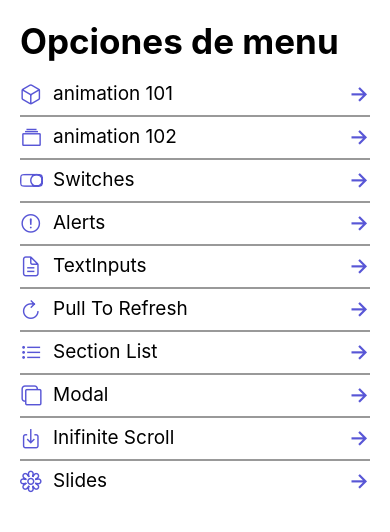
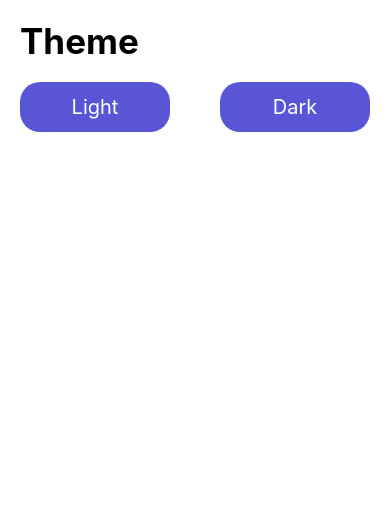
Before and after one commit to TomasAybar/components-RN, a React Native app: screen /ChangeThemeScreen in a window 390 px wide. Shown: the top 532 px of the page. Built offline with nearby package versions, Linux system fonts and the light colour scheme.

Commit message:
useContext para setear temas en la app

```diff
--- a/App.tsx
+++ b/App.tsx
@@ -1,15 +1,39 @@
 import "react-native-gesture-handler";
 import React from "react";
-import { Text, View } from "react-native";
-import { NavigationContainer } from "@react-navigation/native";
+import { NavigationContainer, DefaultTheme, DarkTheme, Theme } from "@react-navigation/native";
 import { Navigation } from "./src/navigation/Navigation";
+import { ThemeProvider } from "./src/context/theme/ThemeContext";
+
+// const customTheme: Theme = {
+//   dark: true,
+//   colors: {
+//     ...DefaultTheme.colors,
+//     // primary: string,
+//     // background: 'black',
+//     // card: string,
+//     // text: string,
+//     // border: string,
+//     // notification: string,
+//   }
+
+// }
 
 const App = () => {
   return (
-    <NavigationContainer>
+    <AppState>
       <Navigation />
-    </NavigationContainer>
+    </AppState>
   );
 };
 
+const AppState = ({ children }: any) => {
+  return (
+    <ThemeProvider>
+      {
+        children
+      }
+    </ThemeProvider>
+  )
+}
+
 export default App;
--- a/src/components/FlatListMenuItem.tsx
+++ b/src/components/FlatListMenuItem.tsx
@@ -1,16 +1,20 @@
-import React from 'react'
+import React, { useContext } from 'react'
 import { Text, View, StyleSheet } from 'react-native'
 import { MenuItem } from '../interfaces/appInterfaces'
 import { Ionicons } from '@expo/vector-icons'
 import { TouchableOpacity } from 'react-native-gesture-handler'
-import { useNavigation } from '@react-navigation/native'
+import { useNavigation, useTheme } from '@react-navigation/native'
+import { ThemeContext } from '../context/theme/ThemeContext'
 
 interface Props {
 	menuItem: MenuItem
 }
 
 export const FlatListMenuItem = ({ menuItem }: Props) => {
-	const navigation = useNavigation()
+	const navigation = useNavigation();
+
+	// const { colors } = useTheme(); // accedo a los colores del theme de reactnavigation
+	const { theme: { colors } } = useContext(ThemeContext)
 
 	return (
 		<TouchableOpacity
@@ -18,7 +22,7 @@ export const FlatListMenuItem = ({ menuItem }: Props) => {
 			onPress={() => navigation.navigate(menuItem.component as never)}
 		>
 			<View style={styles.container}>
-				<Ionicons name={menuItem.icon} size={23} color='#5856D6' />
+				<Ionicons name={menuItem.icon as never} size={23} color={colors.primary} />
 
 				<Text style={styles.itemText}>{menuItem.name}</Text>
 				<View
@@ -26,7 +30,7 @@ export const FlatListMenuItem = ({ menuItem }: Props) => {
 						flex: 1,
 					}}
 				/>
-				<Ionicons name='arrow-forward-outline' size={23} color='#5856D6' />
+				<Ionicons name='chevron-forward-outline' size={23} color={colors.primary} />
 			</View>
 		</TouchableOpacity>
 	)
--- a/src/components/HeaderTitle.tsx
+++ b/src/components/HeaderTitle.tsx
@@ -1,7 +1,8 @@
-import React from 'react';
+import React, { useContext } from 'react';
 import { Text, View } from 'react-native';
 import { styles } from '../theme/appTheme';
 import { useSafeAreaInsets } from 'react-native-safe-area-context';
+import { ThemeContext } from '../context/theme/ThemeContext';
 
 interface Props {
     title: string
@@ -9,11 +10,14 @@ interface Props {
 
 export const HeaderTitle = ({ title }: Props) => {
 
+    const { theme: { colors } } = useContext(ThemeContext);
+
+
     const { top } = useSafeAreaInsets()
 
     return (
         <View style={{ marginTop: top + 20, marginBottom: 20 }}>
-            <Text style={styles.title}>{title}</Text>
+            <Text style={{ ...styles.title, color: colors.text }}>{title}</Text>
         </View>
     )
 }
--- /dev/null
+++ b/src/context/theme/ThemeContext.tsx
@@ -0,0 +1,41 @@
+import React, { createContext, useReducer } from 'react';
+import { ThemeState, lightTheme, themeReducer } from './ThemeReducer';
+
+interface ThemeContextProps {
+
+    theme: ThemeState,
+    setDarkTheme: () => void
+    setLightTheme: () => void
+
+}
+
+
+export const ThemeContext = createContext({} as ThemeContextProps);
+
+
+export const ThemeProvider = ({ children }: any) => {
+
+    const [theme, dispatch] = useReducer(themeReducer, lightTheme); // TODO: leer el tema global
+
+    // const theme = {};
+
+    const setDarkTheme = () => {
+        dispatch({ type: 'set_dark_theme' })
+        console.log('setDarkTheme')
+    }
+    const setLightTheme = () => {
+        dispatch({ type: 'set_light_theme' })
+        console.log('setLightTheme')
+
+    }
+
+    return (
+        <ThemeContext.Provider value={{
+            theme,
+            setDarkTheme,
+            setLightTheme
+        }}>
+            {children}
+        </ThemeContext.Provider>
+    )
+}
--- /dev/null
+++ b/src/context/theme/ThemeReducer.tsx
@@ -0,0 +1,57 @@
+import { Theme } from "@react-navigation/native"
+
+type ThemeAction =
+    | { type: 'set_light_theme' }
+    | { type: 'set_dark_theme' }
+
+export interface ThemeState extends Theme { // necesito las propiedades del theme que proporciona react navigation, adicionando props
+    currentTheme: 'light' | 'dark';
+    dividerColor: string;
+
+}
+
+export const lightTheme: ThemeState = {
+    currentTheme: 'light',
+    dark: false, // para el stack navigator
+    colors: {
+        primary: '#5856d6',
+        background: '#fff',
+        card: '#fff',
+        text: '#000',
+        border: '#000',
+        notification: 'teal',
+    },
+    dividerColor: 'rgba(0,0,0,0.7)'
+}
+export const darkTheme: ThemeState = {
+    currentTheme: 'dark',
+    dark: true,
+    colors: {
+        primary: '#5856d6',
+        background: '#000',
+        card: 'green',
+        text: '#fff',
+        border: 'orange',
+        notification: 'teal',
+    },
+    dividerColor: 'rgba(0,0,0,0.7)'
+}
+
+export const themeReducer = (state: ThemeState, action: ThemeAction): ThemeState => {
+
+    switch (action.type) {
+        case 'set_light_theme':
+
+            return { ...lightTheme }
+
+        case 'set_dark_theme':
+
+            return { ...darkTheme }
+
+        default:
+            return state;
+    }
+
+
+
+}
--- a/src/data/menuItems.tsx
+++ b/src/data/menuItems.tsx
@@ -51,4 +51,9 @@ export const menuItems: MenuItem[] = [
         icon: 'flower-outline',
         component: 'SlidesScreen',
     },
+    {
+        name: 'Themes',
+        icon: 'flask-outline',
+        component: 'ChangeThemeScreen',
+    },
 ]
--- a/src/navigation/Navigation.tsx
+++ b/src/navigation/Navigation.tsx
@@ -1,3 +1,4 @@
+import { useContext } from 'react'
 import { createStackNavigator } from '@react-navigation/stack'
 import { HomeScreen } from '../screens/HomeScreen'
 import { Animation101Screen } from '../screens/Animation101Screen'
@@ -10,16 +11,26 @@ import { CustomSectionListScreen } from '../screens/CustomSectionListScreen'
 import { ModalScreen } from '../screens/ModalScreen'
 import { InfiniteScrollScreen } from '../screens/InfinityScrollScreen'
 import { SlidesScreen } from '../screens/SlidesScreen'
+import { ChangeThemeScreen } from '../screens/ChangeThemeScreen'
+import { NavigationContainer } from '@react-navigation/native'
+import { ThemeContext } from '../context/theme/ThemeContext'
 
 const Stack = createStackNavigator()
 
 export const Navigation = () => {
+
+	const { theme } = useContext(ThemeContext)
+
 	return (
+		<NavigationContainer
+			theme={theme}
+		>
+
 			<Stack.Navigator
 				screenOptions={{
 					headerShown: false,
 					cardStyle: {
-					backgroundColor: '#fff'
+						// backgroundColor: '#fff'
 					}
 				}}
 			>
@@ -34,6 +45,8 @@ export const Navigation = () => {
 				<Stack.Screen name='ModalScreen' component={ModalScreen} />
 				<Stack.Screen name='InfiniteScrollScreen' component={InfiniteScrollScreen} />
 				<Stack.Screen name='SlidesScreen' component={SlidesScreen} />
+				<Stack.Screen name='ChangeThemeScreen' component={ChangeThemeScreen} />
 			</Stack.Navigator>
+		</NavigationContainer>
 	)
 }
--- /dev/null
+++ b/src/screens/ChangeThemeScreen.tsx
@@ -0,0 +1,64 @@
+import React, { useContext } from 'react';
+import { Text, View } from 'react-native';
+import { styles } from '../theme/appTheme';
+import { HeaderTitle } from '../components/HeaderTitle';
+import { TouchableOpacity } from 'react-native-gesture-handler';
+import { ThemeContext } from '../context/theme/ThemeContext';
+
+export const ChangeThemeScreen = () => {
+
+    const { setDarkTheme, setLightTheme, theme: { colors } } = useContext(ThemeContext)
+
+    return (
+        <View style={styles.globalMargin}>
+
+            <HeaderTitle title='Theme' />
+            <View style={{ flexDirection: 'row', justifyContent: 'space-between' }}>
+
+                <TouchableOpacity
+                    activeOpacity={0.8}
+                    onPress={setLightTheme}
+                    style={{
+                        width: 150,
+                        height: 50,
+                        borderRadius: 20,
+                        backgroundColor: colors.primary,
+                        justifyContent: 'center',
+                    }}
+                >
+                    <Text
+                        style={{
+                            color: '#fff',
+                            textAlign: 'center',
+                            fontSize: 20
+                        }}
+                    >
+                        Light
+                    </Text>
+                </TouchableOpacity>
+
+                <TouchableOpacity
+                    activeOpacity={0.8}
+                    onPress={setDarkTheme}
+                    style={{
+                        width: 150,
+                        height: 50,
+                        borderRadius: 20,
+                        backgroundColor: colors.primary,
+                        justifyContent: 'center',
+                    }}
+                >
+                    <Text
+                        style={{
+                            color: '#fff',
+                            textAlign: 'center',
+                            fontSize: 20
+                        }}
+                    >
+                        Dark
+                    </Text>
+                </TouchableOpacity>
+            </View>
+        </View>
+    )
+}
--- a/src/screens/HomeScreen.tsx
+++ b/src/screens/HomeScreen.tsx
@@ -1,7 +1,6 @@
 import React from 'react'
 import { FlatList, Text, View } from 'react-native'
 import { styles } from '../theme/appTheme'
-import { useSafeAreaInsets } from 'react-native-safe-area-context'
 import { FlatListMenuItem } from '../components/FlatListMenuItem'
 import { menuItems } from '../data/menuItems'
 import { HeaderTitle } from '../components/HeaderTitle'
```
Lines whose indentation alone changed are shown as unchanged.
